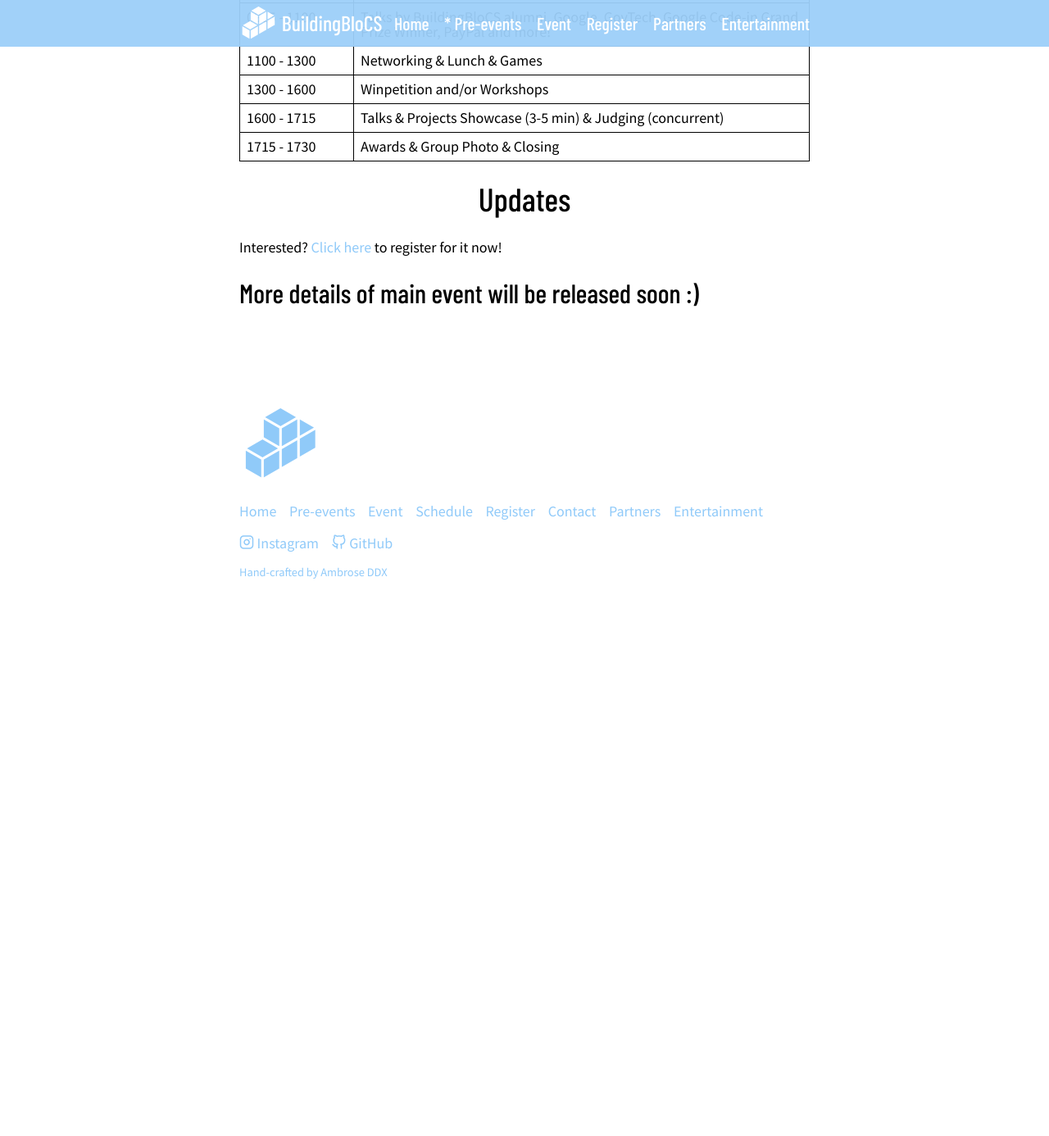
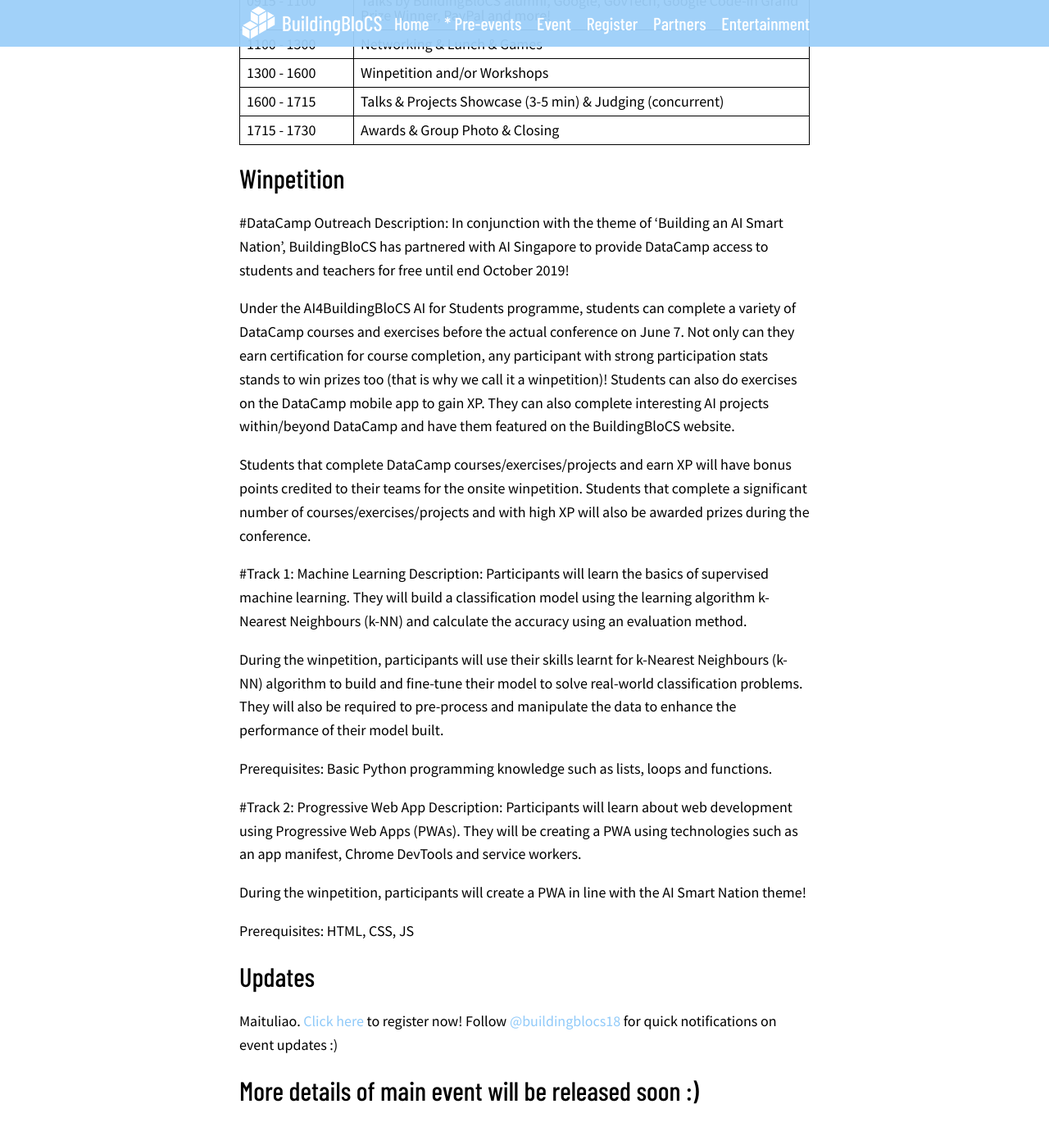
Before and after one commit to buildingblocs/2019, a Jekyll site: the page built from event/index.md, in a window 1280 px wide and 1400 px high, scrolled down 296 px. Shown: the top 1386 px of the window at 82% size. Built offline with Jekyll 4.4.1, drawn with Linux system fonts in a browser that asks for light colours; some web fonts are replaced; our own code applies the rules of GitHub Pages for plain Markdown files; before the commit the page ends 1010 px from its top, so only the background shows below that.

Commit message:
updated winpetition details

```diff
--- a/event/index.md
+++ b/event/index.md
@@ -3,7 +3,7 @@
 published: true
 ---
 
-# Conference Schedule (7 Jun 2019 at NUS School of Computing)
+## Conference Schedule (7 Jun 2019 at NUS School of Computing)
 
 {% for day in site.data.schedule %}
 {% if site.data.schedule.size > 1 %}<h2>Day {{ day.day }}</h2>{% endif %}
@@ -17,17 +17,40 @@
 </table>
 {% endfor %}
 
-# Updates
 
-Interested? [Click here]({{ site.baseurl }}/register#event) to register for it now!
+## Winpetition
+
+#DataCamp Outreach
+Description:
+In conjunction with the theme of 'Building an AI Smart Nation', BuildingBloCS has partnered with AI Singapore to provide DataCamp access to students and teachers for free until end October 2019!
+
+Under the AI4BuildingBloCS AI for Students programme, students can complete a variety of DataCamp courses and exercises before the actual conference on June 7. Not only can they earn certification for course completion, any participant with strong participation stats stands to win prizes too (that is why we call it a winpetition)! Students can also do exercises on the DataCamp mobile app to gain XP. They can also complete interesting AI projects within/beyond DataCamp and have them featured on the BuildingBloCS website.
+
+Students that complete DataCamp courses/exercises/projects and earn XP will have bonus points credited to their teams for the onsite winpetition. Students that complete a significant number of courses/exercises/projects and with high XP will also be awarded prizes during the conference.
+
+#Track 1: Machine Learning
+Description:
+Participants will learn the basics of supervised machine learning. They will build a classification model using the learning algorithm k-Nearest Neighbours (k-NN) and calculate the accuracy using an evaluation method.
+
+During the winpetition, participants will use their skills learnt for k-Nearest Neighbours (k-NN) algorithm to build and fine-tune their model to solve real-world classification problems. They will also be required to pre-process and manipulate the data to enhance the performance of their model built.
+
+Prerequisites: Basic Python programming knowledge such as lists, loops and functions.
+
+#Track 2: Progressive Web App
+Description:
+Participants will learn about web development using Progressive Web Apps (PWAs). They will be creating a PWA using technologies such as an app manifest, Chrome DevTools and service workers.
+
+During the winpetition, participants will create a PWA in line with the AI Smart Nation theme!
+
+Prerequisites: HTML, CSS, JS
+
+
+## Updates
+
+Maituliao. [Click here]({{ site.baseurl }}/register#event) to register now!
+Follow [@buildingblocs18](https://instagram.com/buildingblocs18) for quick notifications on event updates :)
 
 <!--
-Follow [@buildingblocs18](https://instagram.com/buildingblocs18) for quick notifications on event updates :)
-
-## Competition
-
-Stay Tuned for more details!!
-
 
 ## Fringe Games
 
```
